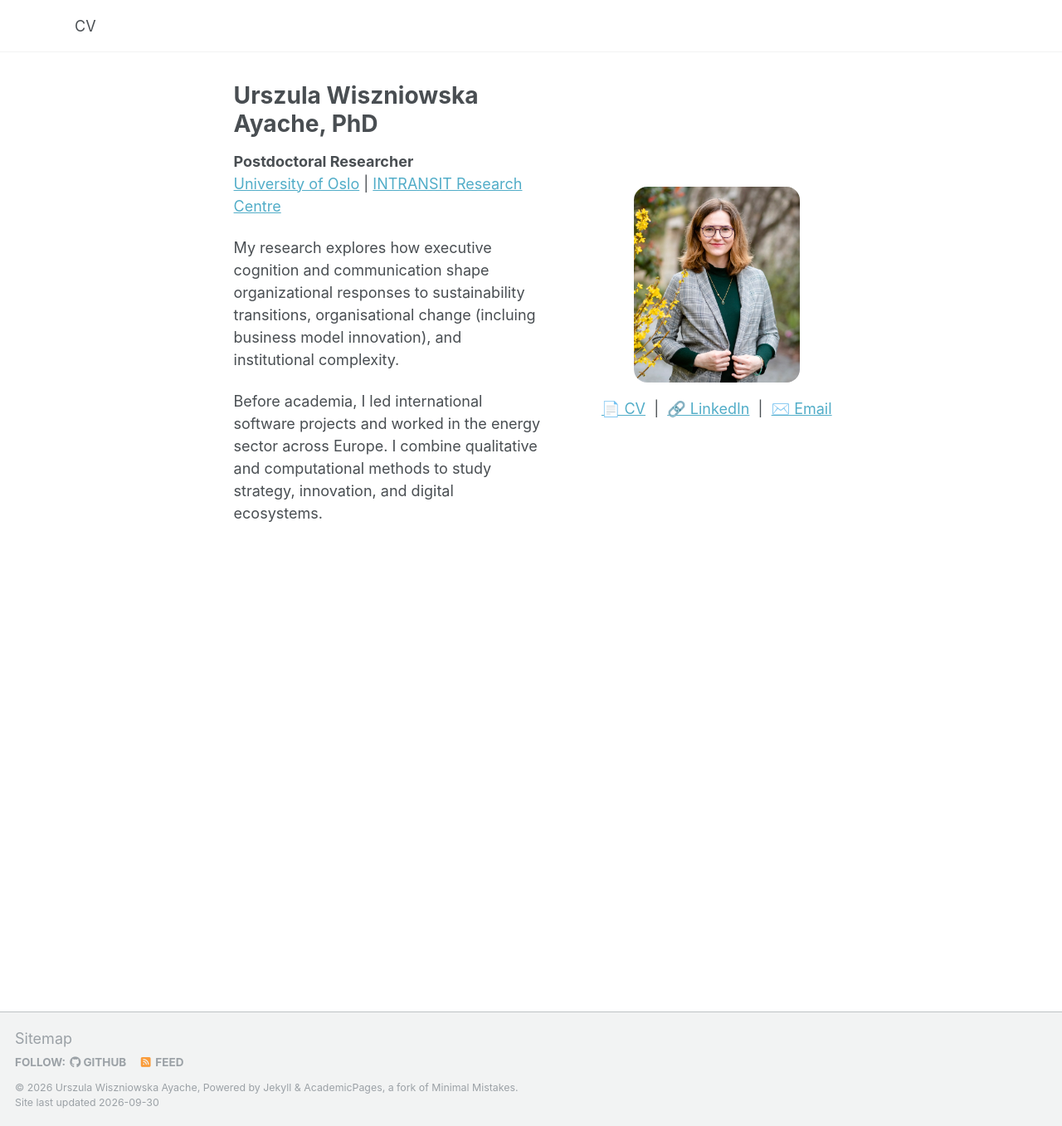
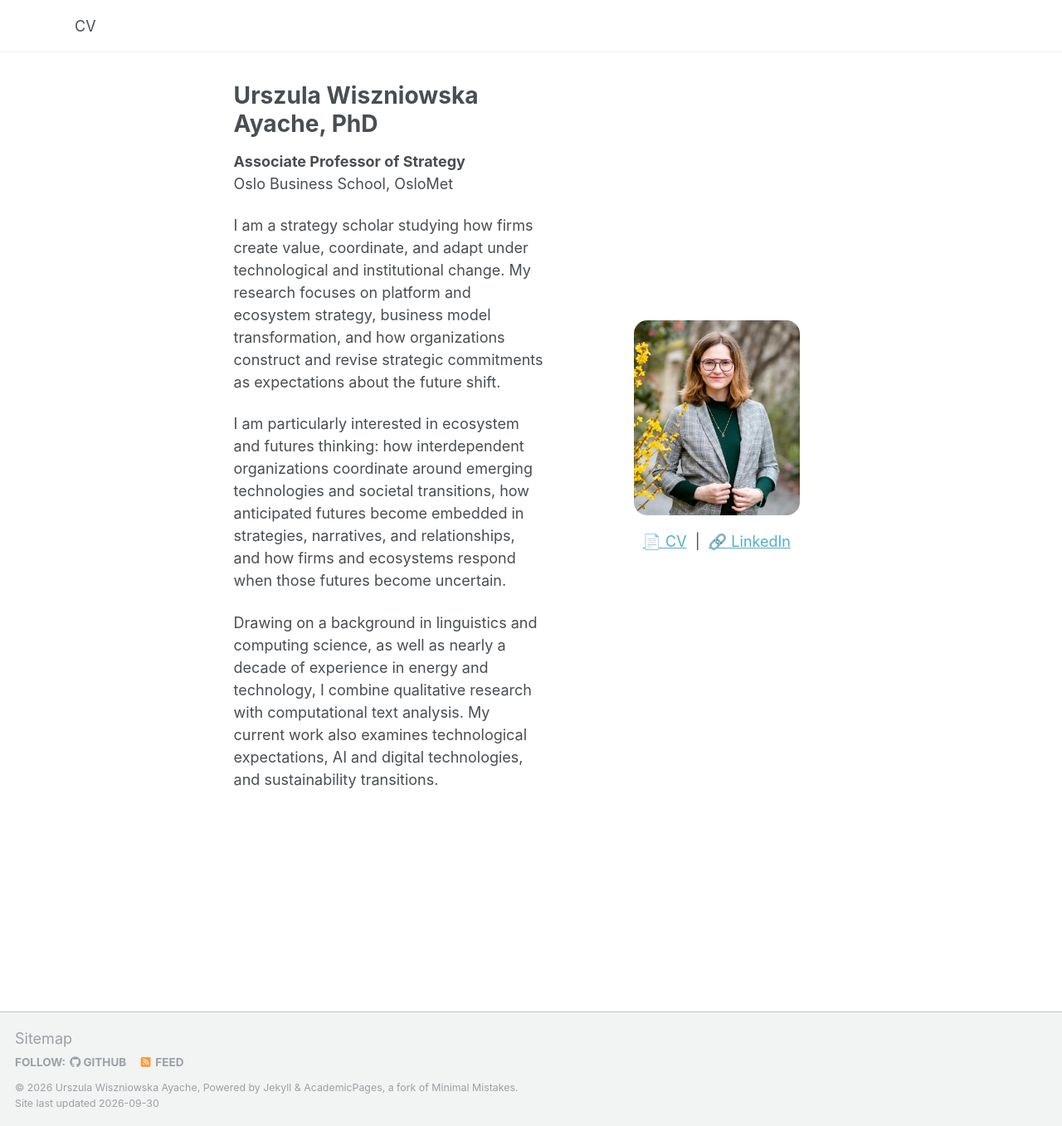
Before and after one commit to urszulawiszniowskaayache/urszulawiszniowskaayache.github.io, a Jekyll site: the page built from index.md, in a window 1280 px wide and 1357 px high. Shown: the whole window at 83% size. Built offline with Jekyll 4.4.1, drawn with Linux system fonts in a browser that asks for light colours; a script that is not in the unit is left out.

Commit message:
Update personal information and research description

```diff
--- a/index.md
+++ b/index.md
@@ -3,24 +3,31 @@ layout: single
 permalink: /
 author_profile: false
 ---
-
 <div style="display: flex; align-items: center; justify-content: space-between; flex-wrap: wrap;">
   <div style="flex: 1; min-width: 300px; padding-right: 20px;">
-    <h1 style="margin-bottom: 0.5em;">Urszula Wiszniowska Ayache, PhD </h1>
-    <p><strong>Postdoctoral Researcher</strong><br>
-    <a href="https://www.uio.no/english/" target="_blank">University of Oslo</a> | <a href="https://www.sv.uio.no/tik/english/research/centre/intransit/" target="_blank">INTRANSIT Research Centre</a></p>
+    <h1 style="margin-bottom: 0.5em;">Urszula Wiszniowska Ayache, PhD</h1>
 
-    <p>My research explores how executive cognition and communication shape organizational responses to sustainability transitions, organisational change (incluing business model innovation), and institutional complexity.</p>
+    <p><strong>Associate Professor of Strategy</strong><br>
+    Oslo Business School, OsloMet</p>
 
-    <p>Before academia, I led international software projects and worked in the energy sector across Europe. I combine qualitative and computational methods to study strategy, innovation, and digital ecosystems.</p>
+    <p>
+      I am a strategy scholar studying how firms create value, coordinate, and adapt under technological and institutional change. My research focuses on platform and ecosystem strategy, business model transformation, and how organizations construct and revise strategic commitments as expectations about the future shift.
+    </p>
+
+    <p>
+      I am particularly interested in ecosystem and futures thinking: how interdependent organizations coordinate around emerging technologies and societal transitions, how anticipated futures become embedded in strategies, narratives, and relationships, and how firms and ecosystems respond when those futures become uncertain.
+    </p>
+
+    <p>
+      Drawing on a background in linguistics and computing science, as well as nearly a decade of experience in energy and technology, I combine qualitative research with computational text analysis. My current work also examines technological expectations, AI and digital technologies, and sustainability transitions.
+    </p>
   </div>
 
   <div style="flex: 1; min-width: 250px; text-align: center;">
     <img src="/images/Photo.jpg" alt="Urszula Wiszniowska Ayache" style="max-width: 200px; border-radius: 16px; margin-bottom: 1em;" />
     <p>
       <a href="/cv/" target="_blank">📄 CV</a> &nbsp;|&nbsp;
-      <a href="https://www.linkedin.com/in/urszulawiszniowskaayache/" target="_blank">🔗 LinkedIn</a> &nbsp;|&nbsp;
-      <a href="mailto:urwis0288@oslomet.no">✉️ Email</a>
+      <a href="https://www.linkedin.com/in/urszulawiszniowskaayache/" target="_blank">🔗 LinkedIn</a>
     </p>
   </div>
 </div>
```
